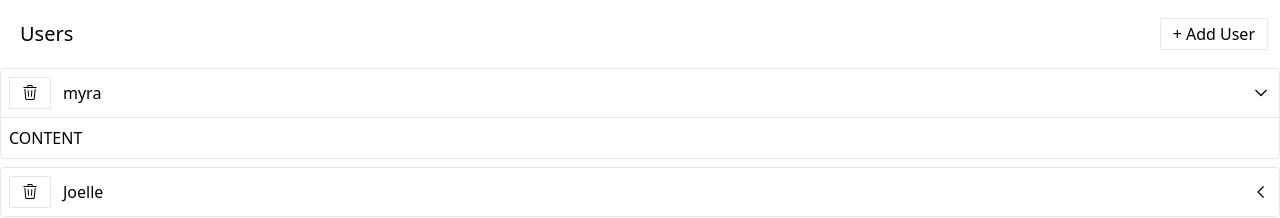
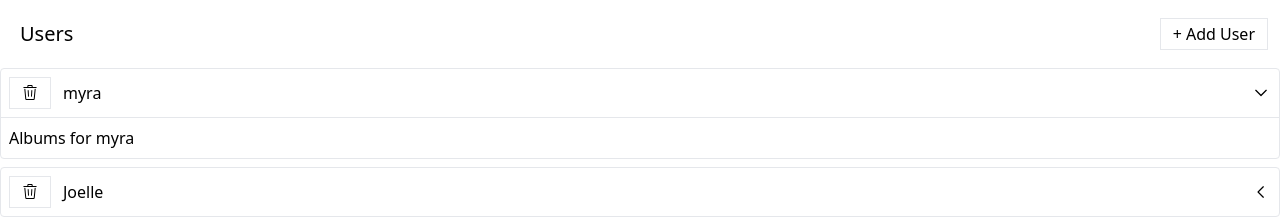
Before and after one commit to numberwang55/media-vite, a React (Vite) app: page / in a window 1280 px wide. Both pictures are taken after a click on the element 1261 px from the left and 93 px from the top of the page. Shown: the top 218 px of the page. Built offline with nearby package versions, Linux system fonts and the light colour scheme; data requests are answered from the project's data file.

Commit message:
Feature: AlbumsList component

```diff
--- /dev/null
+++ b/src/components/AlbumsList.jsx
@@ -0,0 +1,7 @@
+export default function AlbumsList({user}) {
+  return (
+    <div>
+      Albums for {user.name}
+    </div>
+  )
+}
--- a/src/components/UsersListItem.jsx
+++ b/src/components/UsersListItem.jsx
@@ -3,6 +3,7 @@ import Button from "./Button";
 import { deleteUser } from "../store";
 import useThunk from "../hooks/use-thunk";
 import ExpandablePanel from "./ExpandablePanel";
+import AlbumsList from "./AlbumsList";
 
 export default function UsersListItem({ user }) {
   const [doDeleteUser, isLoading, error] = useThunk(deleteUser);
@@ -23,5 +24,9 @@ export default function UsersListItem({ user }) {
     </>
   );
 
-  return <ExpandablePanel header={header}>CONTENT</ExpandablePanel>;
+  return (
+    <ExpandablePanel header={header}>
+      <AlbumsList user={user} />
+    </ExpandablePanel>
+  );
 }
```
Also changed, not shown: src/components/ExpandablePanel.jsx (+8 -6 lines).
